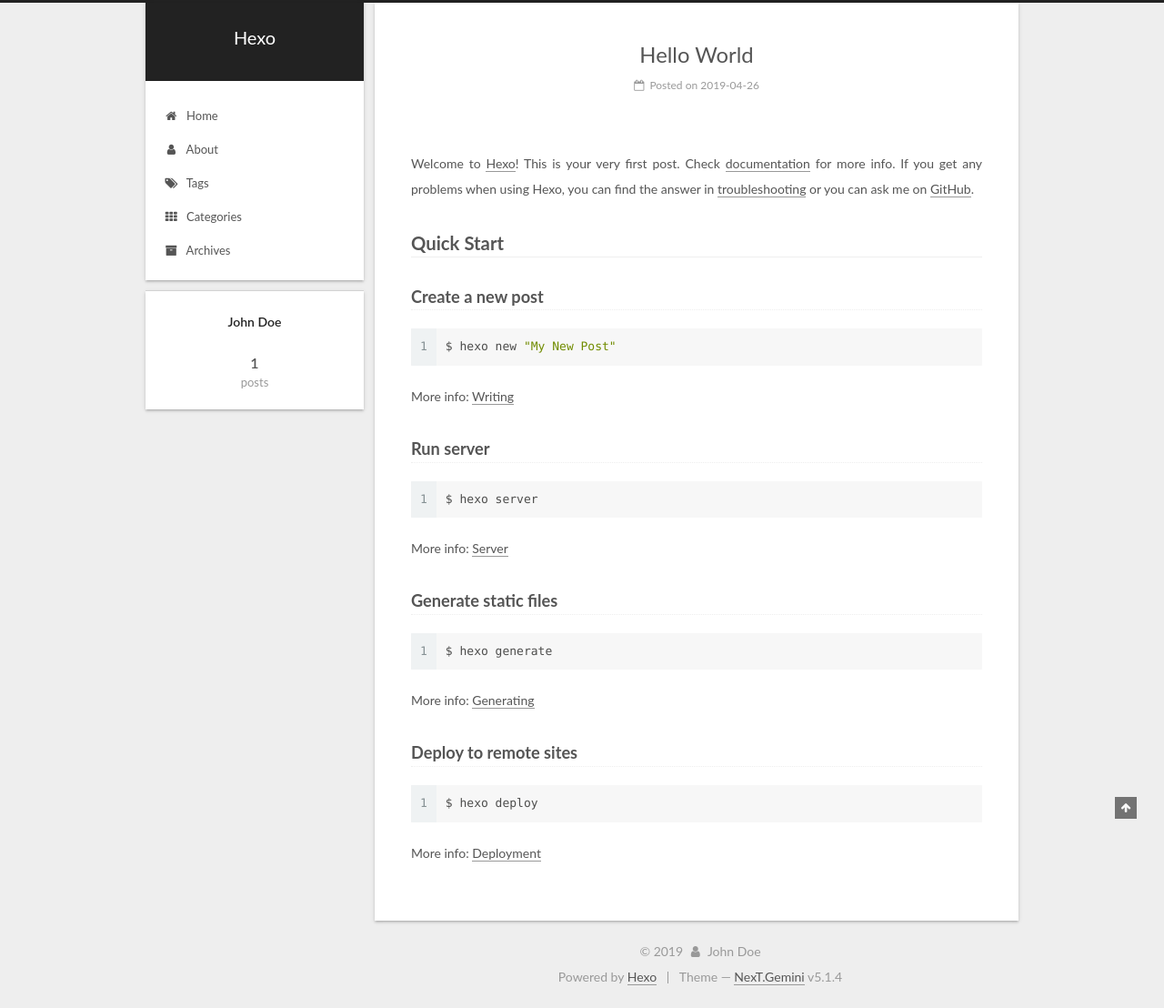
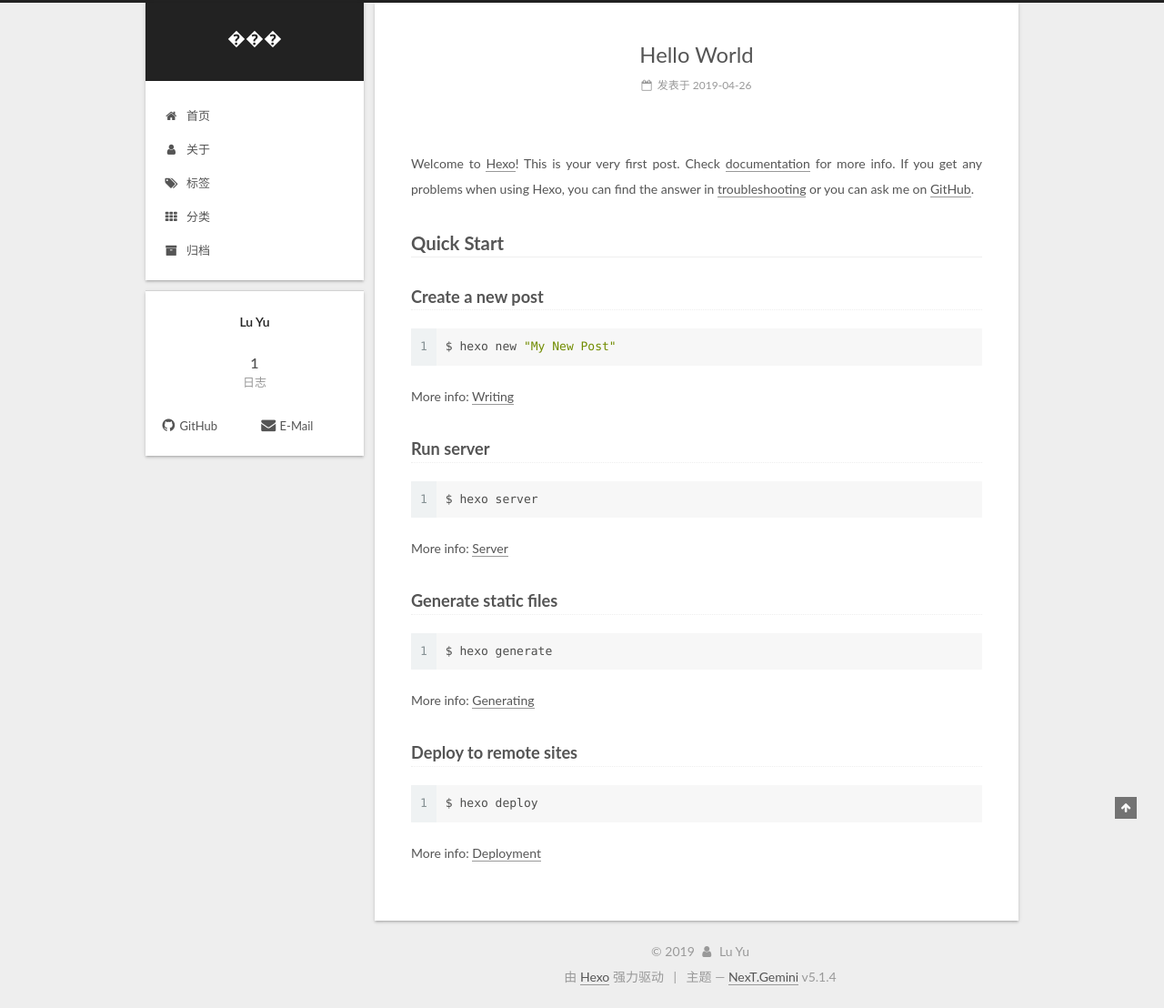
Before and after one commit to git-luyu/git-luyu.github.io, a plain HTML site: page index.html in a window 1280 px wide. Shown: the whole page at 91% size. Drawn offline with Linux system fonts and the light colour scheme.

Commit message:
Site updated: 2019-04-26 15:38:07

```diff
--- a/css/main.css
+++ b/css/main.css
@@ -1823,7 +1823,7 @@
   width: 4px;
   height: 4px;
   border-radius: 50%;
-  background: #2122ff;
+  background: #55570d;
 }
 .links-of-blogroll {
   font-size: 13px;
--- a/index.html
+++ b/index.html
@@ -5,7 +5,7 @@
 
 
 
-<html class="theme-next gemini use-motion" lang>
+<html class="theme-next gemini use-motion" lang="zh-Hans">
 <head><meta name="generator" content="Hexo 3.8.0">
   <meta charset="UTF-8">
 <meta http-equiv="X-UA-Compatible" content="IE=edge">
@@ -80,12 +80,12 @@
 
 
 <meta property="og:type" content="website">
-<meta property="og:title" content="Hexo">
+<meta property="og:title" content="���">
 <meta property="og:url" content="http://yoursite.com/index.html">
-<meta property="og:site_name" content="Hexo">
-<meta property="og:locale" content="default">
+<meta property="og:site_name" content="���">
+<meta property="og:locale" content="zh-Hans">
 <meta name="twitter:card" content="summary">
-<meta name="twitter:title" content="Hexo">
+<meta name="twitter:title" content="���">
 
 
 
@@ -101,7 +101,7 @@
     motion: {"enable":true,"async":false,"transition":{"post_block":"fadeIn","post_header":"slideDownIn","post_body":"slideDownIn","coll_header":"slideLeftIn","sidebar":"slideUpIn"}},
     duoshuo: {
       userId: '0',
-      author: 'Author'
+      author: '博主'
     },
     algolia: {
       applicationID: '',
@@ -121,7 +121,7 @@
 
 
 
-  <title>Hexo</title>
+  <title>���</title>
 
 
 
@@ -133,7 +133,7 @@
 
 </head>
 
-<body itemscope itemtype="http://schema.org/WebPage" lang="default">
+<body itemscope itemtype="http://schema.org/WebPage" lang="zh-Hans">
 
 
 
@@ -152,7 +152,7 @@
     <div class="custom-logo-site-title">
       <a href="/" class="brand" rel="start">
         <span class="logo-line-before"><i></i></span>
-        <span class="site-title">Hexo</span>
+        <span class="site-title">���</span>
         <span class="logo-line-after"><i></i></span>
       </a>
     </div>
@@ -182,7 +182,7 @@
 
               <i class="menu-item-icon fa fa-fw fa-home"></i> <br>
 
-            Home
+            首页
           </a>
         </li>
 
@@ -192,7 +192,7 @@
 
               <i class="menu-item-icon fa fa-fw fa-user"></i> <br>
 
-            About
+            关于
           </a>
         </li>
 
@@ -202,7 +202,7 @@
 
               <i class="menu-item-icon fa fa-fw fa-tags"></i> <br>
 
-            Tags
+            标签
           </a>
         </li>
 
@@ -212,7 +212,7 @@
 
               <i class="menu-item-icon fa fa-fw fa-th"></i> <br>
 
-            Categories
+            分类
           </a>
         </li>
 
@@ -222,7 +222,7 @@
 
               <i class="menu-item-icon fa fa-fw fa-archive"></i> <br>
 
-            Archives
+            归档
           </a>
         </li>
 
@@ -262,13 +262,13 @@
     <link itemprop="mainEntityOfPage" href="http://yoursite.com/2019/04/26/hello-world/">
 
     <span hidden itemprop="author" itemscope itemtype="http://schema.org/Person">
-      <meta itemprop="name" content="John Doe">
+      <meta itemprop="name" content="Lu Yu">
       <meta itemprop="description" content>
       <meta itemprop="image" content="/images/avatar.gif">
     </span>
 
     <span hidden itemprop="publisher" itemscope itemtype="http://schema.org/Organization">
-      <meta itemprop="name" content="Hexo">
+      <meta itemprop="name" content="���">
     </span>
 
 
@@ -288,9 +288,9 @@
                 <i class="fa fa-calendar-o"></i>
               </span>
 
-                <span class="post-meta-item-text">Posted on</span>
+                <span class="post-meta-item-text">发表于</span>
 
-              <time title="Post created" itemprop="dateCreated datePublished" datetime="2019-04-26T12:35:58+08:00">
+              <time title="创建于" itemprop="dateCreated datePublished" datetime="2019-04-26T12:35:58+08:00">
                 2019-04-26
               </time>
 
@@ -409,7 +409,7 @@
         <div class="site-overview">
           <div class="site-author motion-element" itemprop="author" itemscope itemtype="http://schema.org/Person">
 
-              <p class="site-author-name" itemprop="name">John Doe</p>
+              <p class="site-author-name" itemprop="name">Lu Yu</p>
               <p class="site-description motion-element" itemprop="description"></p>
           </div>
 
@@ -421,7 +421,7 @@
                 <a href="/archives/">
 
                   <span class="site-state-item-count">1</span>
-                  <span class="site-state-item-name">posts</span>
+                  <span class="site-state-item-name">日志</span>
                 </a>
               </div>
 
@@ -434,6 +434,22 @@
 
 
 
+
+            <div class="links-of-author motion-element">
+
+                  <span class="links-of-author-item">
+                    <a href="https://github.com/git-luyu" target="_blank" title="GitHub">
+
+                        <i class="fa fa-fw fa-github"></i>GitHub</a>
+                  </span>
+
+                  <span class="links-of-author-item">
+                    <a href="mailto:luyu19960806@sjtu.edu.cn" target="_blank" title="E-Mail">
+
+                        <i class="fa fa-fw fa-envelope"></i>E-Mail</a>
+                  </span>
+
+            </div>
 
 
 
@@ -465,13 +481,13 @@
   <span class="with-love">
     <i class="fa fa-user"></i>
   </span>
-  <span class="author" itemprop="copyrightHolder">John Doe</span>
+  <span class="author" itemprop="copyrightHolder">Lu Yu</span>
 
 
 </div>
 
 
-  <div class="powered-by">Powered by <a class="theme-link" target="_blank" href="https://hexo.io">Hexo</a></div>
+  <div class="powered-by">由 <a class="theme-link" target="_blank" href="https://hexo.io">Hexo</a> 强力驱动</div>
 
 
 
@@ -479,7 +495,7 @@
 
 
 
-  <div class="theme-info">Theme &mdash; <a class="theme-link" target="_blank" href="https://github.com/iissnan/hexo-theme-next">NexT.Gemini</a> v5.1.4</div>
+  <div class="theme-info">主题 &mdash; <a class="theme-link" target="_blank" href="https://github.com/iissnan/hexo-theme-next">NexT.Gemini</a> v5.1.4</div>
 
 
 
```
Also changed, not shown: 2019/04/26/hello-world/index.html (+39 -23 lines), archives/2019/04/index.html (+36 -20 lines), archives/2019/index.html (+36 -20 lines), archives/index.html (+36 -20 lines), images/p3 鬼太郎 64468652_p0.png (added).
